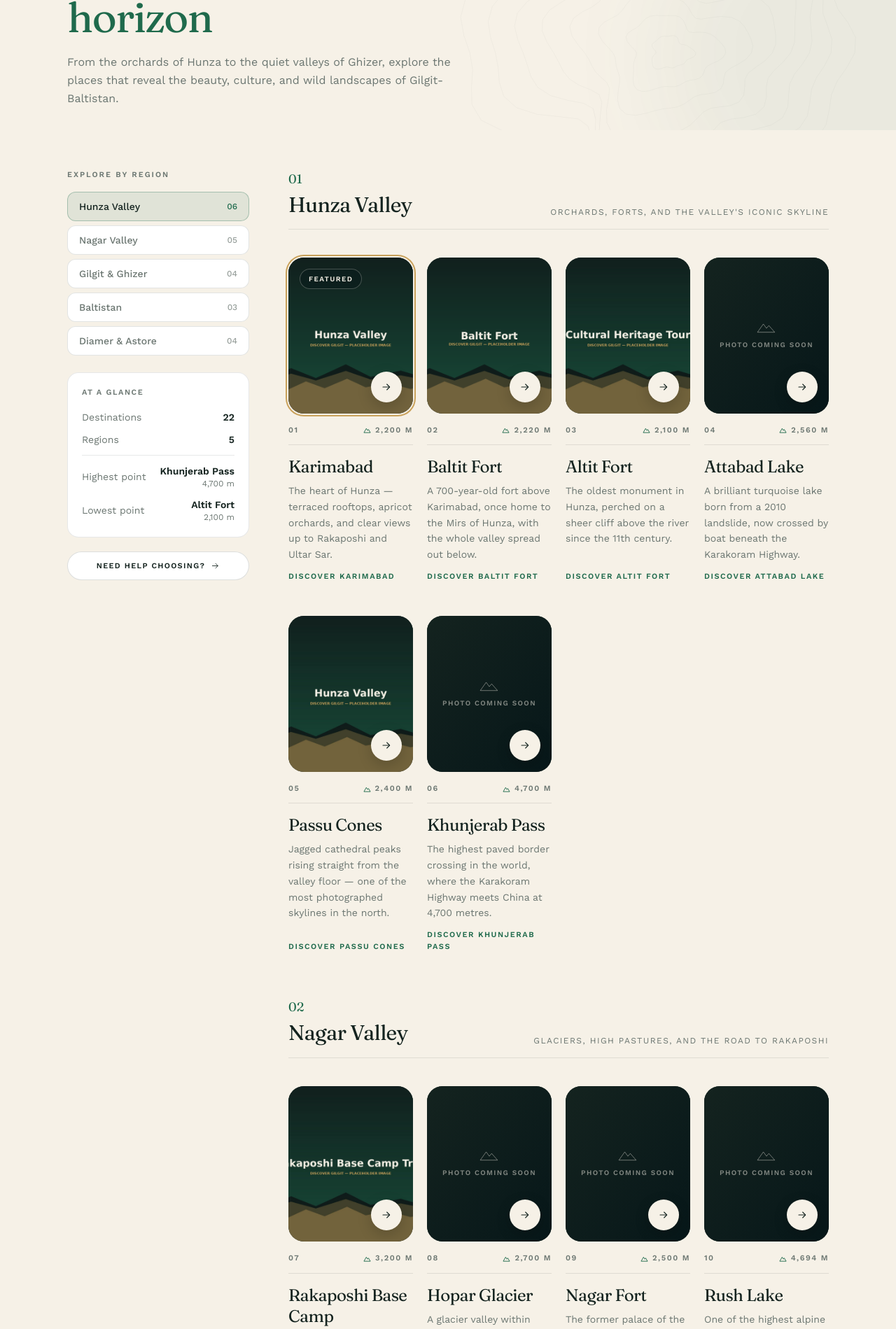
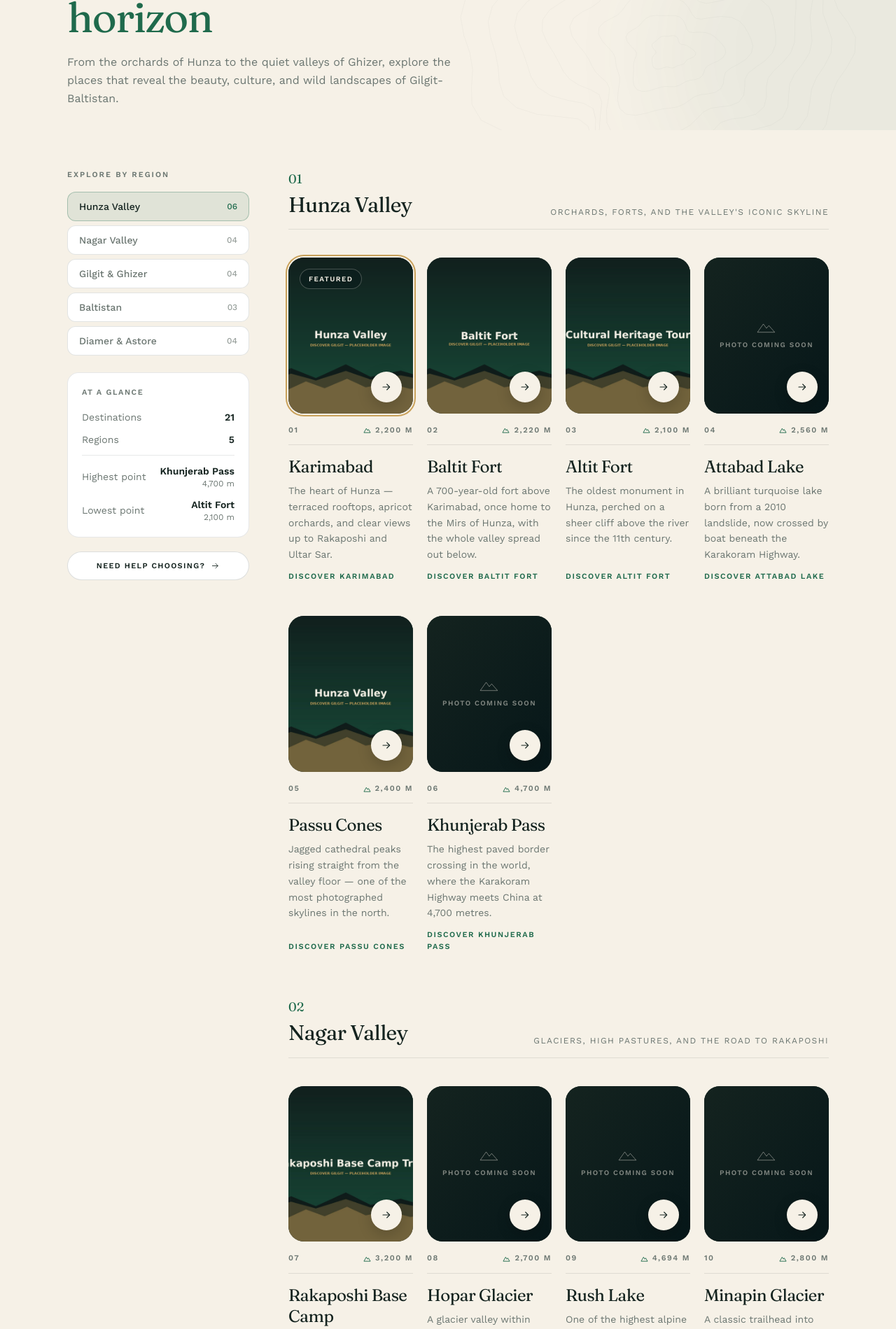
Before and after one commit to discovergilgit91-dev/Tour-company, a Next.js app: page /lands in a window 1280 px wide. Shown: the part 859-2758 px from the top of the page at 70% size. Built offline with nearby package versions, Linux system fonts and the light colour scheme.

Commit message:
Remove Nagar Fort from the Nagar Valley section
Co-Authored-By: Claude Sonnet 5 <noreply@anthropic.com>
Claude-Session: https://claude.ai/code/session_01YDmmZCVuKf6ugDnSf53L1Y

```diff
--- a/app/(marketing)/lands/page.tsx
+++ b/app/(marketing)/lands/page.tsx
@@ -94,15 +94,6 @@ const LANDS: Destination[] = [
     tag: "Discover Hopar Glacier",
     href: "/destinations/hopar-glacier",
     altitude: "2,700 m",
-  },
-  {
-    id: "nagar-fort",
-    slug: "nagar-fort",
-    name: "Nagar Fort",
-    blurb: "The former palace of the Mirs of Nagar, a quieter counterpart to Hunza's forts across the river.",
-    tag: "Discover Nagar Fort",
-    href: "/destinations/nagar-fort",
-    altitude: "2,500 m",
   },
   {
     id: "rush-lake",
@@ -239,7 +230,7 @@ const REGIONS = [
     id: "nagar",
     label: "Nagar Valley",
     note: "Glaciers, high pastures, and the road to Rakaposhi",
-    ids: ["rakaposhi-base-camp", "hopar-glacier", "nagar-fort", "rush-lake", "minapin-glacier"],
+    ids: ["rakaposhi-base-camp", "hopar-glacier", "rush-lake", "minapin-glacier"],
   },
   {
     id: "gilgit-ghizer",
```
